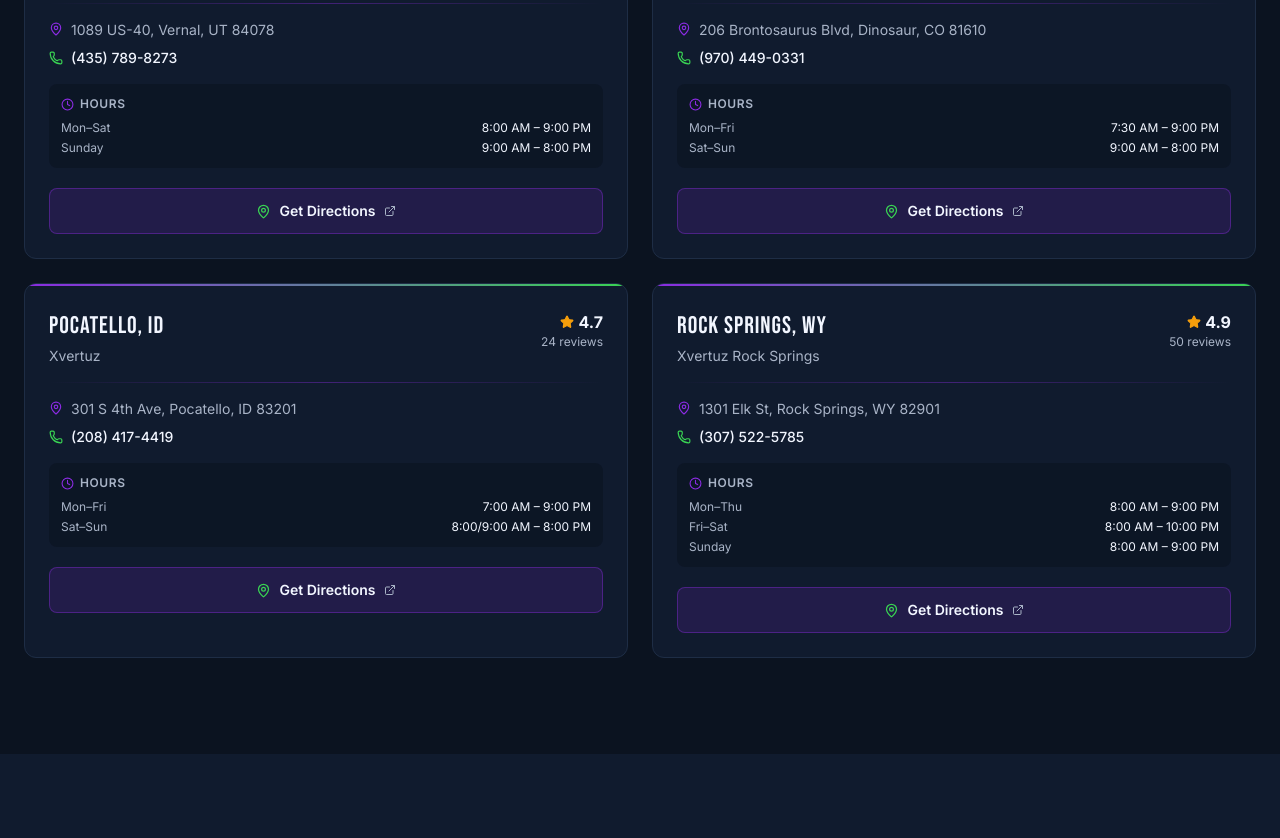
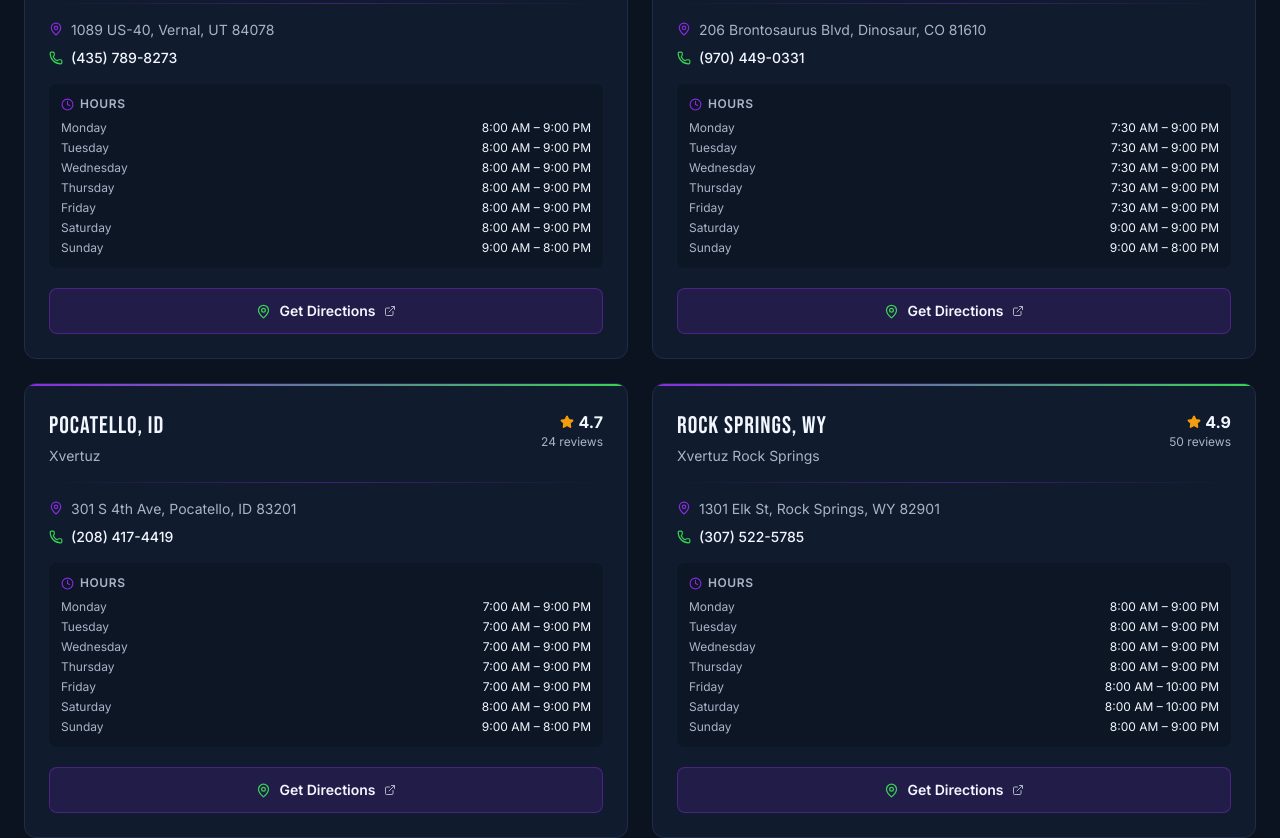
Before and after one commit to jeffreywdonahue/site-xvertuz, a Next.js app: page / in a window 1280 px wide. Shown: the part 1260-2098 px from the top of the page. Built offline with nearby package versions, Linux system fonts and the light colour scheme.

Commit message:
fix: expand hours to all 7 days, show all 10 reviews, fix schema name/rating

```diff
--- a/src/components/Locations.tsx
+++ b/src/components/Locations.tsx
@@ -15,7 +15,12 @@
     reviewCount: 179,
     googleMapsUrl: "https://maps.app.goo.gl/eyCZaoQhhk9Q5SpV7",
     hours: {
-      "Mon–Sat": "8:00 AM – 9:00 PM",
+      "Monday": "8:00 AM – 9:00 PM",
+      "Tuesday": "8:00 AM – 9:00 PM",
+      "Wednesday": "8:00 AM – 9:00 PM",
+      "Thursday": "8:00 AM – 9:00 PM",
+      "Friday": "8:00 AM – 9:00 PM",
+      "Saturday": "8:00 AM – 9:00 PM",
       "Sunday": "9:00 AM – 8:00 PM",
     },
   },
@@ -31,8 +36,13 @@
     reviewCount: 16,
     googleMapsUrl: "https://maps.app.goo.gl/3HzoiZgVEjDC1yMe8",
     hours: {
-      "Mon–Fri": "7:30 AM – 9:00 PM",
-      "Sat–Sun": "9:00 AM – 8:00 PM",
+      "Monday": "7:30 AM – 9:00 PM",
+      "Tuesday": "7:30 AM – 9:00 PM",
+      "Wednesday": "7:30 AM – 9:00 PM",
+      "Thursday": "7:30 AM – 9:00 PM",
+      "Friday": "7:30 AM – 9:00 PM",
+      "Saturday": "9:00 AM – 9:00 PM",
+      "Sunday": "9:00 AM – 8:00 PM",
     },
   },
   {
@@ -47,8 +57,13 @@
     reviewCount: 24,
     googleMapsUrl: "https://maps.app.goo.gl/9tGtZgq4Uxz86oHm7",
     hours: {
-      "Mon–Fri": "7:00 AM – 9:00 PM",
-      "Sat–Sun": "8:00/9:00 AM – 8:00 PM",
+      "Monday": "7:00 AM – 9:00 PM",
+      "Tuesday": "7:00 AM – 9:00 PM",
+      "Wednesday": "7:00 AM – 9:00 PM",
+      "Thursday": "7:00 AM – 9:00 PM",
+      "Friday": "7:00 AM – 9:00 PM",
+      "Saturday": "8:00 AM – 9:00 PM",
+      "Sunday": "9:00 AM – 8:00 PM",
     },
   },
   {
@@ -63,8 +78,12 @@
     reviewCount: 50,
     googleMapsUrl: "https://maps.app.goo.gl/7Z8in8rVwFtoefAc9",
     hours: {
-      "Mon–Thu": "8:00 AM – 9:00 PM",
-      "Fri–Sat": "8:00 AM – 10:00 PM",
+      "Monday": "8:00 AM – 9:00 PM",
+      "Tuesday": "8:00 AM – 9:00 PM",
+      "Wednesday": "8:00 AM – 9:00 PM",
+      "Thursday": "8:00 AM – 9:00 PM",
+      "Friday": "8:00 AM – 10:00 PM",
+      "Saturday": "8:00 AM – 10:00 PM",
       "Sunday": "8:00 AM – 9:00 PM",
     },
   },
--- a/src/components/Reviews.tsx
+++ b/src/components/Reviews.tsx
@@ -98,7 +98,7 @@
 }
 
 export default function Reviews() {
-  const [showAll, setShowAll] = useState(false);
+  const [showAll, setShowAll] = useState(true);
   const visible = showAll ? REVIEWS : REVIEWS.slice(0, 6);
 
   return (
@@ -123,8 +123,8 @@
                 <Star key={i} size={16} className="text-[#F59E0B] fill-[#F59E0B]" />
               ))}
             </div>
-            <span className="text-[#F2F6FF] font-bold">4.7 avg rating</span>
-            <span className="text-[#A9B4C7] text-sm">across all locations</span>
+            <span className="text-[#F2F6FF] font-bold">4.9 avg rating</span>
+            <span className="text-[#A9B4C7] text-sm">from 10 verified reviews</span>
           </div>
         </div>
 
--- a/src/components/Schema.tsx
+++ b/src/components/Schema.tsx
@@ -4,7 +4,7 @@
   {
     "@context": "https://schema.org",
     "@type": "LocalBusiness",
-    name: "Xvertuz Vapes",
+    name: "Xvertuz",
     description:
       "Premium vape and smoke shop offering disposables, salt nic, CBD, kratom, hookahs and accessories. Founded by two sisters in Vernal, Utah.",
     telephone: "(435) 789-8273",
@@ -40,8 +40,8 @@
     ],
     aggregateRating: {
       "@type": "AggregateRating",
-      ratingValue: "4.7",
-      reviewCount: "179",
+      ratingValue: "4.9",
+      reviewCount: "10",
     },
     sameAs: [
       "https://www.facebook.com/xvertuz/",
```
